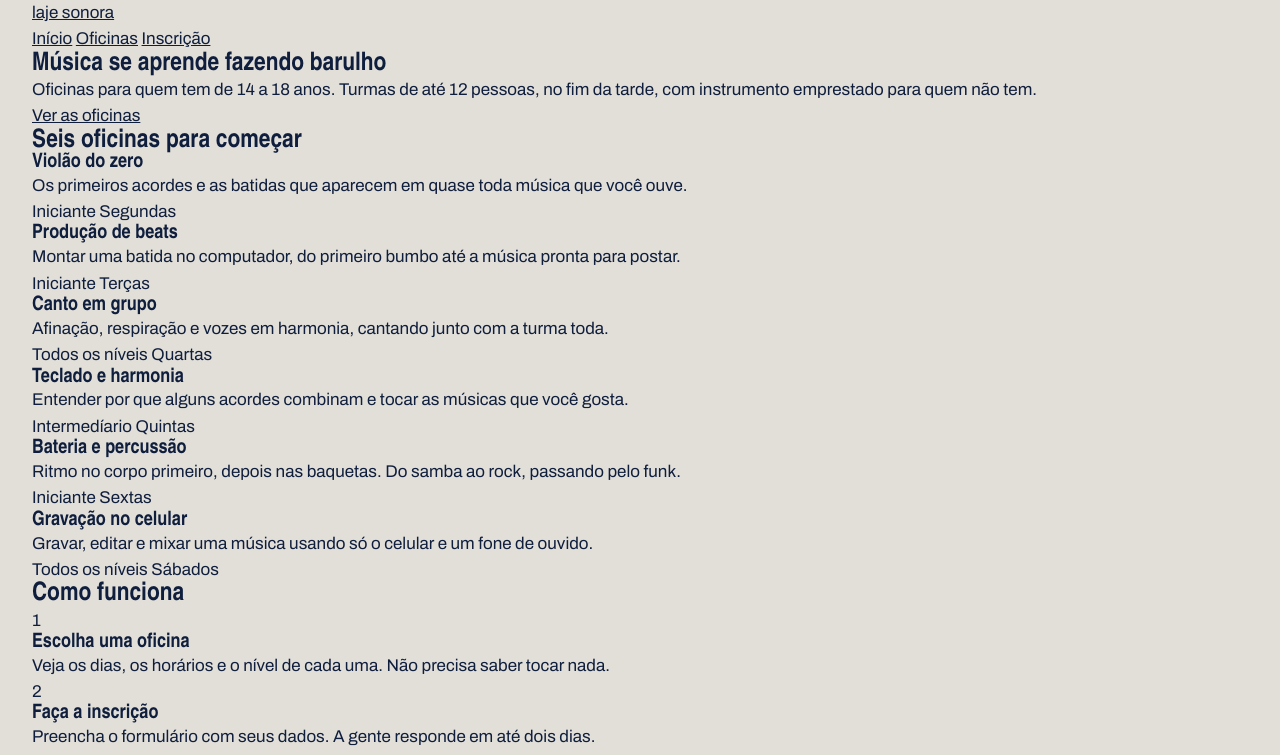
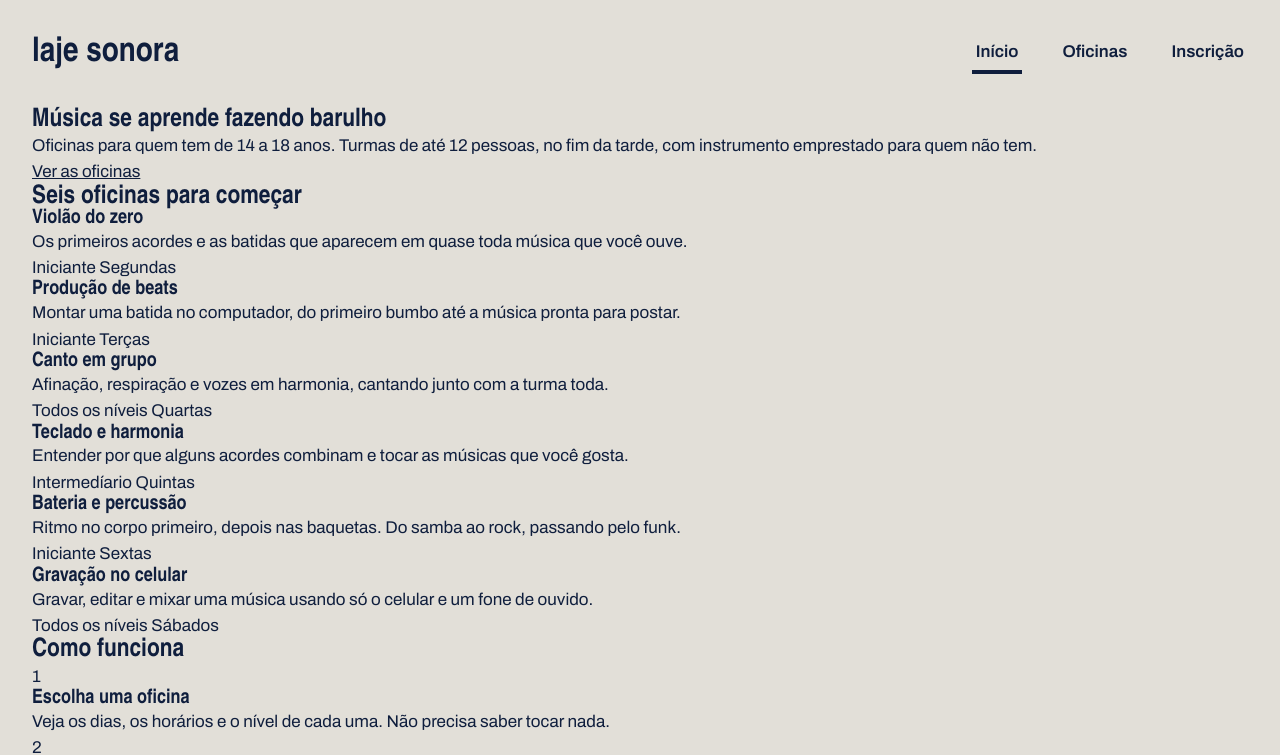
Before and after one commit to daviassuncao11tia/laje_sonora, a plain HTML site: page index.html in a window 1280 px wide. Shown: the top 755 px of the page. Drawn offline with Linux system fonts and the light colour scheme; a web font is replaced by a local one.

Commit message:
Topo com flex

```diff
--- a/index.css
+++ b/index.css
@@ -40,3 +40,32 @@ a{
     margin-inline: auto;
     padding-inline: 32px;
  }
+ .topo{
+    padding-block: 28px;
+    display: flex;
+    justify-content: space-between;
+    align-items: center;
+ }
+ .logo{
+    font-family: var(--fonte-cartaz);
+    font-size: 34px;
+    font-weight: 900;
+    text-decoration: none;
+ }
+ .menu{
+    display: flex;
+    gap: 36px;
+
+ }
+.menu a{
+    font-weight: 600;
+    text-decoration: none;
+    padding: 4px;
+border-bottom: 4px solid transparent;
+}
+.menu a:hover{
+   border-bottom-color: var(--tinta);
+}
+a.atual{
+    border-bottom-color:var(--tinta) ;
+}
```
